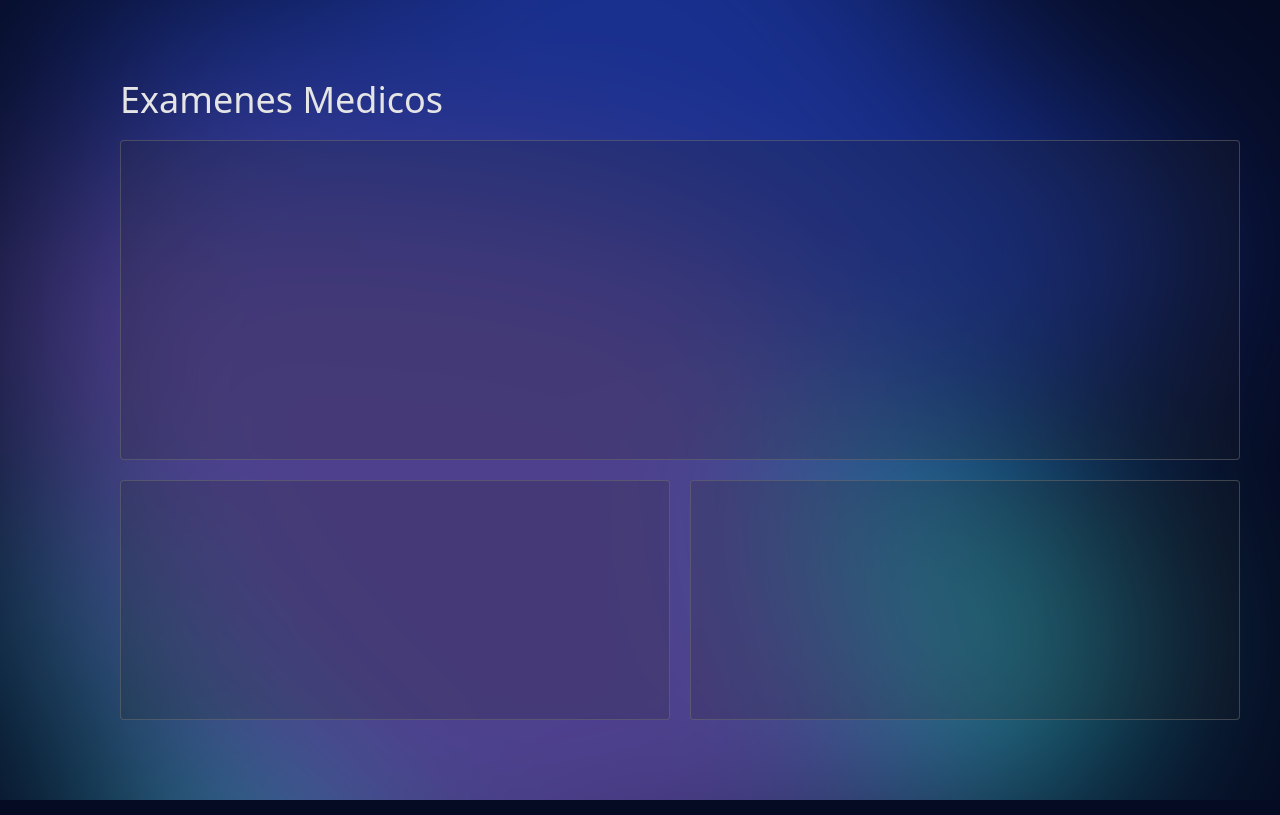
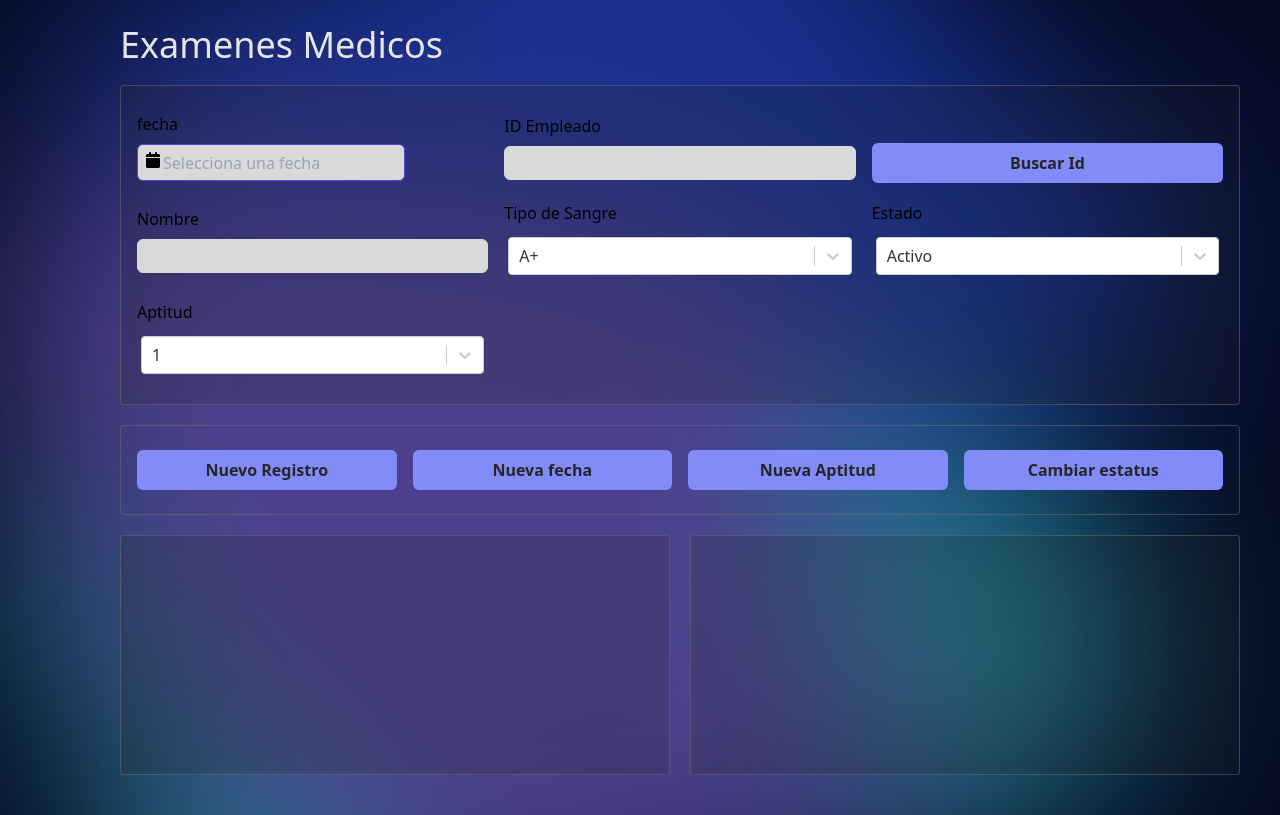
Before and after one commit to SoftwareTelintec/telintec_webapp, a Next.js app: page /auth/dashboard/rrhh/medical_exams in a window 1280 px wide. Built offline with nearby package versions, Linux system fonts and the light colour scheme; no server answers.

Commit message:
cambios recientes

```diff
--- a/src/app/auth/dashboard/rrhh/medical_exams/page.tsx
+++ b/src/app/auth/dashboard/rrhh/medical_exams/page.tsx
@@ -1,11 +1,113 @@
-'use client';
+"use client";
+
+import { CalendarSelector, MySelect, TextInput } from "@/app/components";
+import { useState } from "react";
+import { ActionMeta } from "react-select";
 
 function MedicalPage() {
+  interface Option {
+    value: string;
+    label: string;
+  }
+  // Dummy data
+  const bloodTypeOptions = [
+    { value: "A+", label: "A+" },
+    { value: "B+", label: "B+" },
+    { value: "O+", label: "O+" },
+    { value: "AB+", label: "AB+" },
+  ];
+  const stateOptions = [
+    { value: "activo", label: "Activo" },
+    { value: "inactivo", label: "Inactivo" },
+  ];
+  const aptitudeOptions = [
+    { value: "1", label: "1" },
+    { value: "2", label: "2" },
+  ];
+  // Estado para cada selección
+  const [selectedBloodType, setSelectedBloodType] = useState(
+    bloodTypeOptions[0]
+  );
+  const [selectedState, setSelectedState] = useState(stateOptions[0]);
+  const [selectedAptitude, setSelectedAptitude] = useState(aptitudeOptions[0]);
+  // Funciones onChange
+  function handleBloodTypeChange(option: Option) {
+    console.log("Selected Blood Type:", option);
+    setSelectedBloodType(option);
+  }
+
+  function handleStateChange(option: Option) {
+    console.log("Selected State:", option);
+    setSelectedState(option);
+  }
+
+  function handleAptitudeChange(option: Option) {
+    console.log("Selected Aptitude:", option);
+    setSelectedAptitude(option);
+  }
+  function handleSelectChange(
+    option: Option | null,
+    actionMeta: ActionMeta<Option>
+  ): void {
+    console.log("Action type:", actionMeta.action);
+    if (option) {
+      console.log("Selected option:", option);
+    } else {
+      console.log("No option selected");
+    }
+  }
+
   return (
     <>
       <section className="flex flex-col p-10 ml-20 w-full gap-5 2xl:container 2xl:mx-auto">
         <h1 className="text-4xl text-neutral-200">Examenes Medicos</h1>
-				<div className="w-full h-80 border border-neutral-500/50 bg-neutral-800/20 rounded" />
+        <div className="w-full h-80 border border-neutral-500/50 bg-neutral-800/20 rounded grid grid-cols-3 gap-4 px-4 py-6">
+          <CalendarSelector label="fecha" />
+          <TextInput label="ID Empleado" />
+          <div className="flex flex-col justify-end">
+            <button className="px-4 py-2  bg-indigo-400 rounded-md text-neutral-800 font-semibold ">
+              Buscar Id
+            </button>
+          </div>
+
+          <TextInput label="Nombre" />
+          <MySelect
+            label="Tipo de Sangre"
+            options={bloodTypeOptions}
+            value={selectedBloodType}
+            onChange={setSelectedBloodType}
+            placeholder="Selecciona un tipo de sangre"
+          />
+          <MySelect
+            label="Estado"
+            options={stateOptions}
+            value={selectedState}
+            onChange={setSelectedState}
+            placeholder="Selecciona un estado"
+          />
+          <MySelect
+            label="Aptitud"
+            options={aptitudeOptions}
+            value={selectedAptitude}
+            onChange={setSelectedAptitude}
+            placeholder="Selecciona una aptitud"
+          />
+        </div>
+        <div className="h-50 border border-neutral-500/50 rounded grid grid-cols-4 gap-4 px-4 py-6">
+          <button className="px-4 py-2 bg-indigo-400  rounded-md text-neutral-800 font-semibold ">
+            Nuevo Registro
+          </button>
+          <button className="px-4 py-2  bg-indigo-400 rounded-md text-neutral-800 font-semibold ">
+            Nueva fecha
+          </button>
+          <button className="px-4 py-2  bg-indigo-400 rounded-md text-neutral-800 font-semibold ">
+            Nueva Aptitud
+          </button>
+          <button className="px-4 py-2  bg-indigo-400 rounded-md text-neutral-800 font-semibold ">
+            Cambiar estatus
+          </button>
+        </div>
+
         <div className="flex flex-row gap-5 w-full">
           <div className="border-neutral-500/50 h-60 w-1/2 bg-neutral-800/20 rounded border" />
           <div className="border-neutral-500/50 h-60 w-1/2 bg-neutral-800/20 rounded border" />
--- a/src/app/auth/dashboard/rrhh/surveys/page.tsx
+++ b/src/app/auth/dashboard/rrhh/surveys/page.tsx
@@ -1,15 +1,73 @@
-'use client';
+"use client";
+
+import { MySelect } from "@/app/components";
+import { useState } from "react";
 
 function SurverysPage() {
+  const surveyTypes = [
+    { value: "salida", label: "Encuesta de salida" },
+    { value: "norma_035_50", label: "Encuesta de norma 035 50" },
+    { value: "norma_035_50_plus", label: "Encuesta de norma 035 +50" },
+    { value: "clima_laboral", label: "Encuesta de clima laboral" },
+    { value: "evaluacion_360", label: "Encuesta de evaluación 360" },
+  ];
+
+  const employees = [
+    { value: "1", label: "Empleado 1" },
+    { value: "2", label: "Empleado 2" },
+    { value: "3", label: "Empleado 3" },
+  ];
+  //changed
+
+  const [selectedSurveyType, setSelectedSurveyType] = useState(surveyTypes[0]);
+  const [selectedEmployee, setSelectedEmployee] = useState(employees[0]);
+
+  function handleSurveyTypeChange(selectedOption: {
+    value: string;
+    label: string;
+  }) {
+    console.log("Selected Survey Type:", selectedOption.label);
+    // Asumiendo que 'setSelectedSurveyType' es tu función de estado
+    setSelectedSurveyType(selectedOption);
+  }
+
+  function handleEmployeeChange(selectedOption: {
+    value: string;
+    label: string;
+  }) {
+    console.log("Selected Employee:", selectedOption.label); //  depuración
+    setSelectedEmployee(selectedOption);
+  }
+
   return (
     <>
       <section className="flex flex-col p-10 ml-20 w-full gap-5 2xl:container 2xl:mx-auto">
         <h1 className="text-4xl text-neutral-200">Encuestas</h1>
-				<div className="w-full h-80 border border-neutral-500/50 bg-neutral-800/20 rounded" />
-				<div className="flex flex-row gap-5 w-full">
+        <div className=" h-80 border border-neutral-500/50 bg-neutral-800/20 rounded grid grid-cols-3 gap-4 px-4 py-6 justify-center">
+          <MySelect
+            label="Tipo de encuesta"
+            options={surveyTypes}
+            value={selectedSurveyType}
+            onChange={handleSurveyTypeChange}
+            placeholder="Seleccione un tipo de encuesta"
+          />
+          <MySelect
+            label="Empleado a encuestar"
+            options={employees}
+            value={selectedEmployee}
+            onChange={(option) => handleEmployeeChange(option)}
+            placeholder="Seleccione un empleado"
+          />
+          <div className="flex flex-col justify-center items-center">
+            <button className="px-4 py-2 h-auto min-h-10 bg-indigo-400 rounded-md text-neutral-800 font-semibold">
+              Crear Encuesta
+            </button>
+          </div>
+        </div>
+        {/* <div className="flex flex-row gap-5 w-full">
 					<div className="border-neutral-500/50 h-60 w-1/2 bg-neutral-800/20 rounded border" />
 					<div className="border-neutral-500/50 h-60 w-1/2 bg-neutral-800/20 rounded border" />
-				</div>
+				</div> */}
       </section>
     </>
   );
--- a/src/app/auth/dashboard/rrhh/vacations/page.tsx
+++ b/src/app/auth/dashboard/rrhh/vacations/page.tsx
@@ -1,15 +1,47 @@
-'use client';
+"use client";
+
+import { MySelect, TextInput } from "@/app/components";
 
 function VacationsPage() {
   return (
     <>
       <section className="flex flex-col p-10 ml-20 w-full gap-5 2xl:container 2xl:mx-auto">
         <h1 className="text-4xl text-neutral-200">Vacaciones</h1>
-				<div className="w-full h-80 border border-neutral-500/50 bg-neutral-800/20 rounded" />
-				<div className="flex flex-row gap-5 w-full">
+        <div className="w-full h-80 border border-neutral-500/50 bg-neutral-800/20 rounded grid grid-cols-3 gap-4 px-4 py-6">
+          <TextInput label="ID Empleado" />
+          <TextInput label="Año " />
+          <TextInput label="Pendientes" />
+          <MySelect label="Pago prima" />
+          <TextInput label=" text" />
+          <div>
+            <textarea
+              className="w-full h-32 resize-none border border-gray-300 rounded-lg shadow"
+              placeholder="comentarios"
+            ></textarea>
+          </div>
+        </div>
+        <div className=" h-50border border-neutral-500/50 bg-neutral-800/20 rounded grid grid-cols-5 gap-4 px-4 py-6">
+          <button className="px-4 py-2  bg-indigo-400 rounded-md text-neutral-800 font-semibold ">
+            Probar ID
+          </button>
+          <button className="px-4 py-2  bg-indigo-400 rounded-md text-neutral-800 font-semibold ">
+            Actualizar registro
+          </button>
+          <button className="px-4 py-2  bg-indigo-400 rounded-md text-neutral-800 font-semibold ">
+            Borrar registro
+          </button>
+          <button className="px-4 py-2  bg-indigo-400 rounded-md text-neutral-800 font-semibold ">
+            Actualizar empleados
+          </button>
+          <button className="px-4 py-2  bg-indigo-400 rounded-md text-neutral-800 font-semibold ">
+            Exportar
+          </button>
+        </div>
+
+        {/* <div className="flex flex-row gap-5 w-full">
           <div className="border-neutral-500/50 h-60 w-1/2 bg-neutral-800/20 rounded border" />
           <div className="border-neutral-500/50 h-60 w-1/2 bg-neutral-800/20 rounded border" />
-				</div>
+        </div> */}
       </section>
     </>
   );
--- a/src/app/components/ui/MySelect.tsx
+++ b/src/app/components/ui/MySelect.tsx
@@ -1,16 +1,18 @@
-'use client';
+"use client";
 
-import { useEffect, useState } from 'react';
-import Select from 'react-select';
-import makeAnimated from 'react-select/animated';
+import { useEffect, useState } from "react";
+import Select from "react-select";
+import makeAnimated from "react-select/animated";
 
 interface Props {
+  label: string;
   options: { value: string; label: string }[];
   value: { value: string; label: string };
   onChange: (value: { value: string; label: string }) => void;
   placeholder: string;
 }
 export default function MySelect({
+  label,
   options,
   value,
   onChange,
@@ -25,6 +27,8 @@ export default function MySelect({
 
   return (
     isMounted && (
+      <div className="flex flex-col items-start gap-2 justify-center w-full">
+        <label>{label}</label>
         <Select
           {...rest}
           id={id}
@@ -36,6 +40,7 @@ export default function MySelect({
           value={value}
           onChange={onChange}
         />
+      </div>
     )
   );
 }
```
Lines whose indentation alone changed are shown as unchanged.
